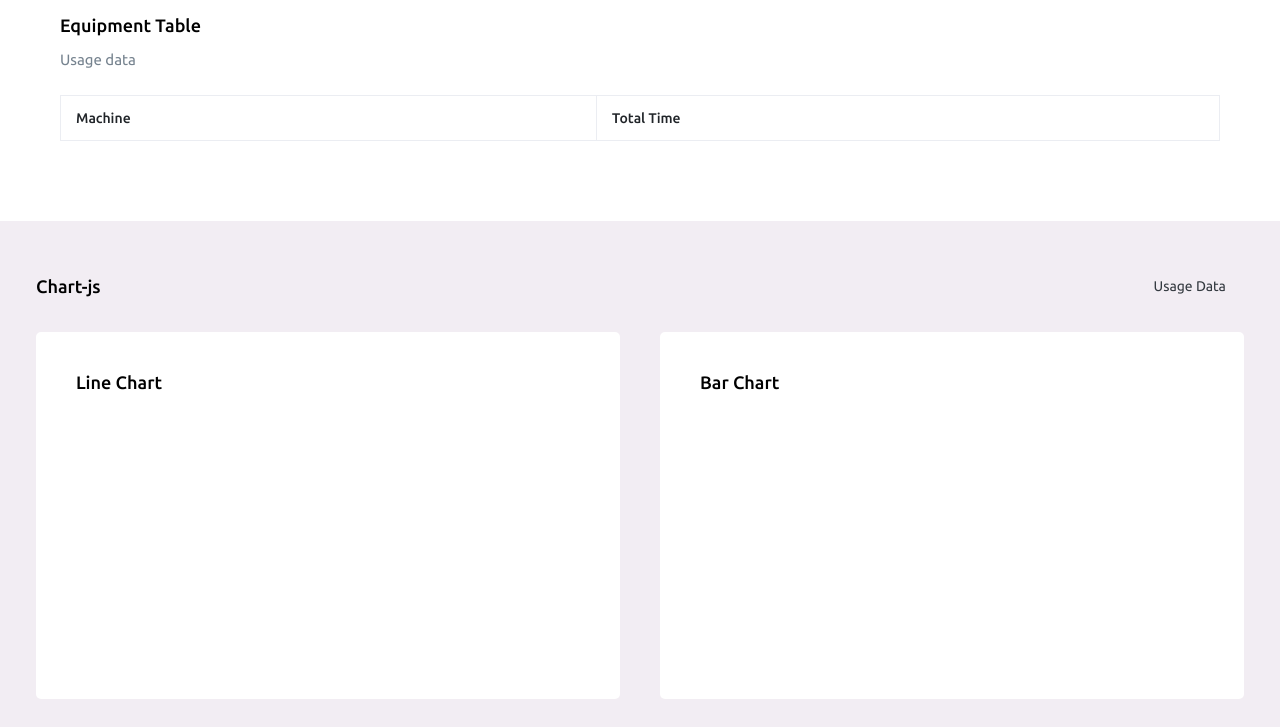
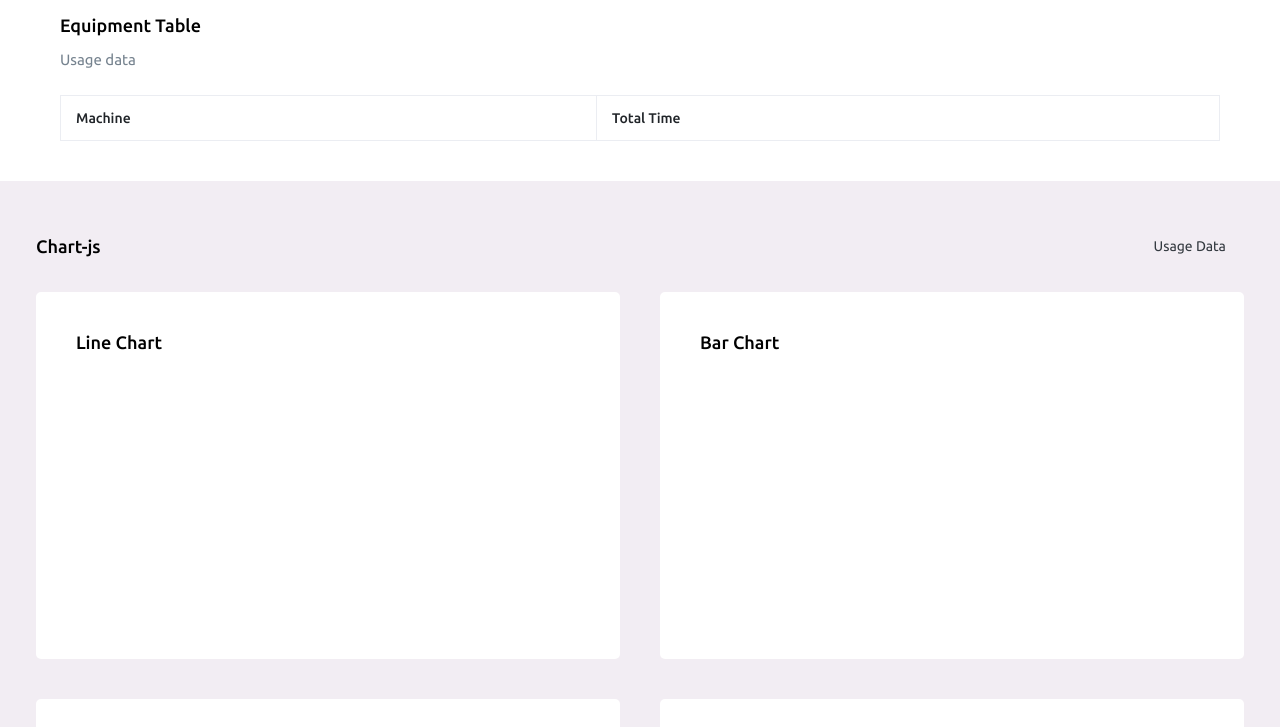
Before and after one commit to Gymnos-AI/MachineUsageDashboard, a website: page index.html in a window 1280 px wide. Shown: the part 73-800 px from the top of the page. Drawn offline with Linux system fonts and the light colour scheme; files that its build step writes are made by us from their sources; no server answers.

Commit message:
fixesd some padding, left table larger --looks better

```diff
--- a/index.html
+++ b/index.html
@@ -25,9 +25,9 @@
         </div>
         </nav>
     <!-- bordered table -->
-    <div class="col-lg-12 grid-margin stretch-card mt-5">
+    <div class="col-lg-12 grid-margin stretch-card m-auto">
         <div class="card">
-          <div class="card-body">
+          <div class="card-body mt-5">
             <h4 class="card-title">Equipment table</h4>
             <p class="card-description">
               Usage data
```
